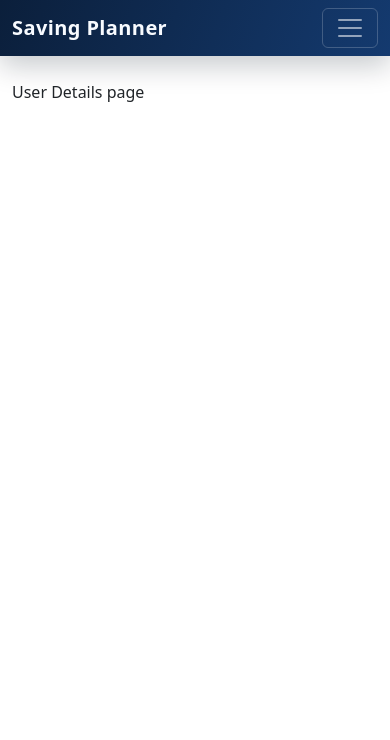
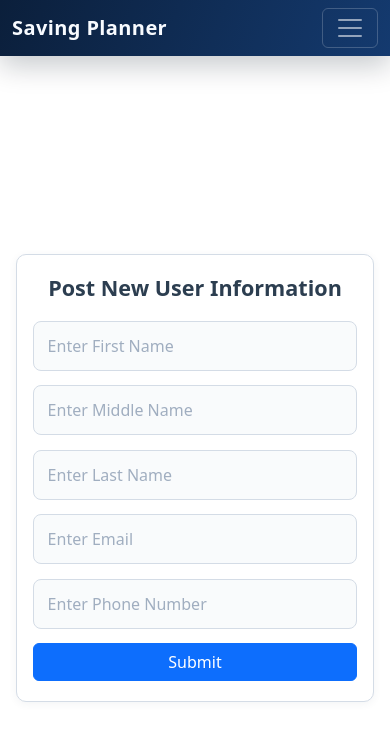
Before and after one commit to Pranavan94/frontend-saving-planner, a React (Create React App) app: page /user-details in a window 390 px wide. Shown: the top 740 px of the page. Built offline with nearby package versions, Linux system fonts and the light colour scheme.

Commit message:
feat: add styled PostUser form page
add PostUser component for new user information entry

style the form as a centered card layout

improve spacing between form fields and button

wire app updates for the new user form page

```diff
--- a/src/App.js
+++ b/src/App.js
@@ -1,12 +1,9 @@
 
+import { Routes, Route } from 'react-router-dom';
 import Header from './pages/header/Header';
 import Dashboard from './pages/dashboard/Dashboard';
 import NoMatch from './pages/noMatch/NoMatch';
-import {Route, Routes } from 'react-router-dom';
-
-function UserDetails() {
-  return <main className="container py-4">User Details page</main>;
-}
+import PostUser from './pages/user/PostUser';
 
 function App() {
   return (
@@ -14,7 +11,7 @@ function App() {
       <Header />
       <Routes>
         <Route path="/" element={<Dashboard/>} />
-        <Route path="/user-details" element={<UserDetails />} />
+        <Route path="/user-details" element={<PostUser />} />
         <Route path="*" element={<NoMatch/>} />
       </Routes>
     </>
--- /dev/null
+++ b/src/pages/user/PostUser.css
@@ -0,0 +1,163 @@
+
+/* Container styling */
+.center-form {
+  width: 100%;
+  min-height: 100vh;
+  display: flex;
+  align-items: center;
+  justify-content: center;
+  padding: 2rem 1rem;
+}
+
+.post-user-card {
+  width: min(100%, 480px);
+  padding: 2rem 1.5rem;
+  background: #ffffff;
+  border-radius: 12px;
+  border: 1px solid #d4dce6;
+  box-shadow: 0 4px 12px rgba(44, 62, 80, 0.08);
+}
+
+.post-user-form {
+  width: 100%;
+  display: flex;
+  flex-direction: column;
+  gap: 1.2rem;
+}
+
+/* Heading styling */
+.post-user-card h1 {
+  margin-bottom: 1.75rem;
+  font-size: clamp(1.6rem, 3vw, 2rem);
+  font-weight: 700;
+  color: #2c3e50;
+  text-align: center;
+}
+
+/* Reset group spacing because the form gap handles field spacing */
+.post-user-form .form-group,
+.post-user-form .mb-3 {
+  margin-bottom: 0;
+}
+
+/* Form control inputs */
+.post-user-form .form-control {
+  width: 100%;
+  padding: 0.85rem 0.95rem;
+  border: 1px solid #d4dce6;
+  border-radius: 8px;
+  font-size: 0.95rem;
+  color: #2c3e50;
+  background: #f9fbfc;
+  transition:
+    background-color 0.2s ease,
+    border-color 0.2s ease,
+    box-shadow 0.2s ease;
+}
+
+.post-user-form .form-control::placeholder {
+  color: #a0aec0;
+  font-weight: 500;
+}
+
+.post-user-form .form-control:hover {
+  border-color: #c0cad6;
+  background: #ffffff;
+}
+
+.post-user-form .form-control:focus {
+  border-color: #1c50b8;
+  background: #ffffff;
+  box-shadow: 0 0 0 3px rgba(12, 50, 114, 0.1);
+  outline: none;
+  color: #2c3e50;
+}
+
+/* Submit button styling */
+.submit-button {
+  width: 100%;
+  padding: 0.65rem 1.25rem;
+  margin-top: 0;
+  background: #0c3272;
+  border: 1px solid #0c3272;
+  border-radius: 8px;
+  color: #ffffff;
+  font-weight: 600;
+  font-size: 0.95rem;
+  cursor: pointer;
+  transition:
+    background-color 0.2s ease,
+    border-color 0.2s ease,
+    box-shadow 0.2s ease,
+    transform 0.15s ease;
+}
+
+.submit-button:hover {
+  background: #0f418f;
+  border-color: #0f418f;
+  box-shadow: 0 4px 10px rgba(12, 50, 114, 0.2);
+  transform: translateY(-1px);
+}
+
+.submit-button:active {
+  transform: translateY(0);
+  box-shadow: 0 2px 6px rgba(12, 50, 114, 0.15);
+}
+
+.submit-button:focus {
+  outline: none;
+  box-shadow: 0 0 0 3px rgba(12, 50, 114, 0.2);
+}
+
+/* Responsive design */
+@media (max-width: 768px) {
+  .center-form {
+    padding: 1.5rem 1rem;
+  }
+
+  .post-user-card {
+    width: min(100%, 440px);
+    padding: 1.5rem 1.25rem;
+    box-shadow: 0 2px 8px rgba(44, 62, 80, 0.06);
+  }
+
+  .post-user-card h1 {
+    margin-bottom: 1.5rem;
+    font-size: 1.5rem;
+  }
+
+  .post-user-form {
+    gap: 1rem;
+  }
+
+  .post-user-form .form-control {
+    padding: 0.75rem 0.85rem;
+    font-size: 1rem;
+  }
+
+  .submit-button {
+    padding: 0.6rem 1rem;
+    font-size: 0.9rem;
+  }
+}
+
+@media (max-width: 480px) {
+  .center-form {
+    padding: 1rem;
+  }
+
+  .post-user-card {
+    width: 100%;
+    padding: 1.25rem 1rem;
+    border-radius: 10px;
+  }
+
+  .post-user-card h1 {
+    margin-bottom: 1.25rem;
+    font-size: 1.35rem;
+  }
+
+  .post-user-form {
+    gap: 0.9rem;
+  }
+}
--- /dev/null
+++ b/src/pages/user/PostUser.js
@@ -0,0 +1,87 @@
+import "./PostUser.css"
+import Form from "react-bootstrap/Form";
+import Button from "react-bootstrap/Button";
+import { useState } from "react";
+
+const PostUser = () => {
+
+    const [formData, setFormData] = useState({
+        firstName: "",
+        middleName: "",
+        lastName: "",
+        email: "",
+        phoneNumber: "",
+    });
+
+    const handleInputChange = (event) => {
+        const { name, value } = event.target;
+        setFormData({
+            ...formData,
+            [name]: value,
+        });
+    }
+
+    return (
+        <>
+        <div className="center-form">
+            <div className="post-user-card">
+                <h1>Post New User Information</h1>
+                <Form className="post-user-form">
+                    <Form.Group controlId="formBasicName">
+                        <Form.Control
+                            type="text"
+                            name="firstName"
+                            placeholder="Enter First Name"
+                            value={formData.firstName}
+                            onChange={handleInputChange}
+                        />
+                    </Form.Group>
+                    <Form.Group controlId="formBasicName">
+                        <Form.Control
+                            type="text"
+                            name="middleName"
+                            placeholder="Enter Middle Name"
+                            value={formData.middleName}
+                            onChange={handleInputChange}
+                        />
+                    </Form.Group>
+                    <Form.Group controlId="formBasicName">
+                        <Form.Control
+                            type="text"
+                            name="lastName"
+                            placeholder="Enter Last Name"
+                            value={formData.lastName}
+                            onChange={handleInputChange}
+                        />
+                    </Form.Group>
+                    <Form.Group controlId="formBasicName">
+                        <Form.Control
+                            type="text"
+                            name="email"
+                            placeholder="Enter Email"
+                            value={formData.email}
+                            onChange={handleInputChange}
+                        />
+                    </Form.Group>
+                    <Form.Group controlId="formBasicName">
+                        <Form.Control
+                            type="text"
+                            name="phoneNumber"
+                            placeholder="Enter Phone Number"
+                            value={formData.phoneNumber}
+                            onChange={handleInputChange}
+                        />
+                    </Form.Group>
+
+                    <Button variant="primary" type="submit" className="submit-button">
+                        Submit
+                    </Button>
+                </Form>
+            </div>
+        </div>
+        </>
+    )
+
+}
+
+export default PostUser;
```
